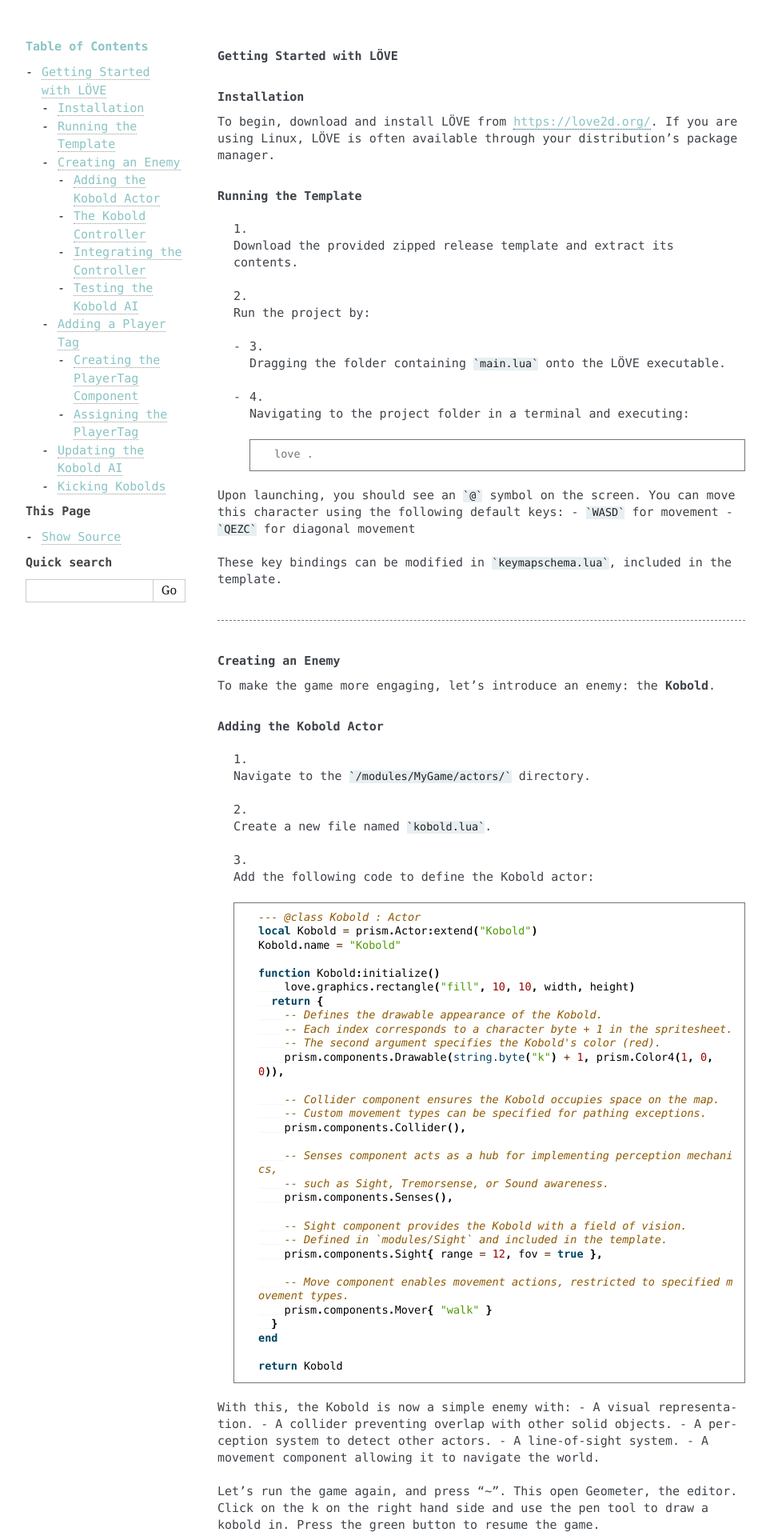
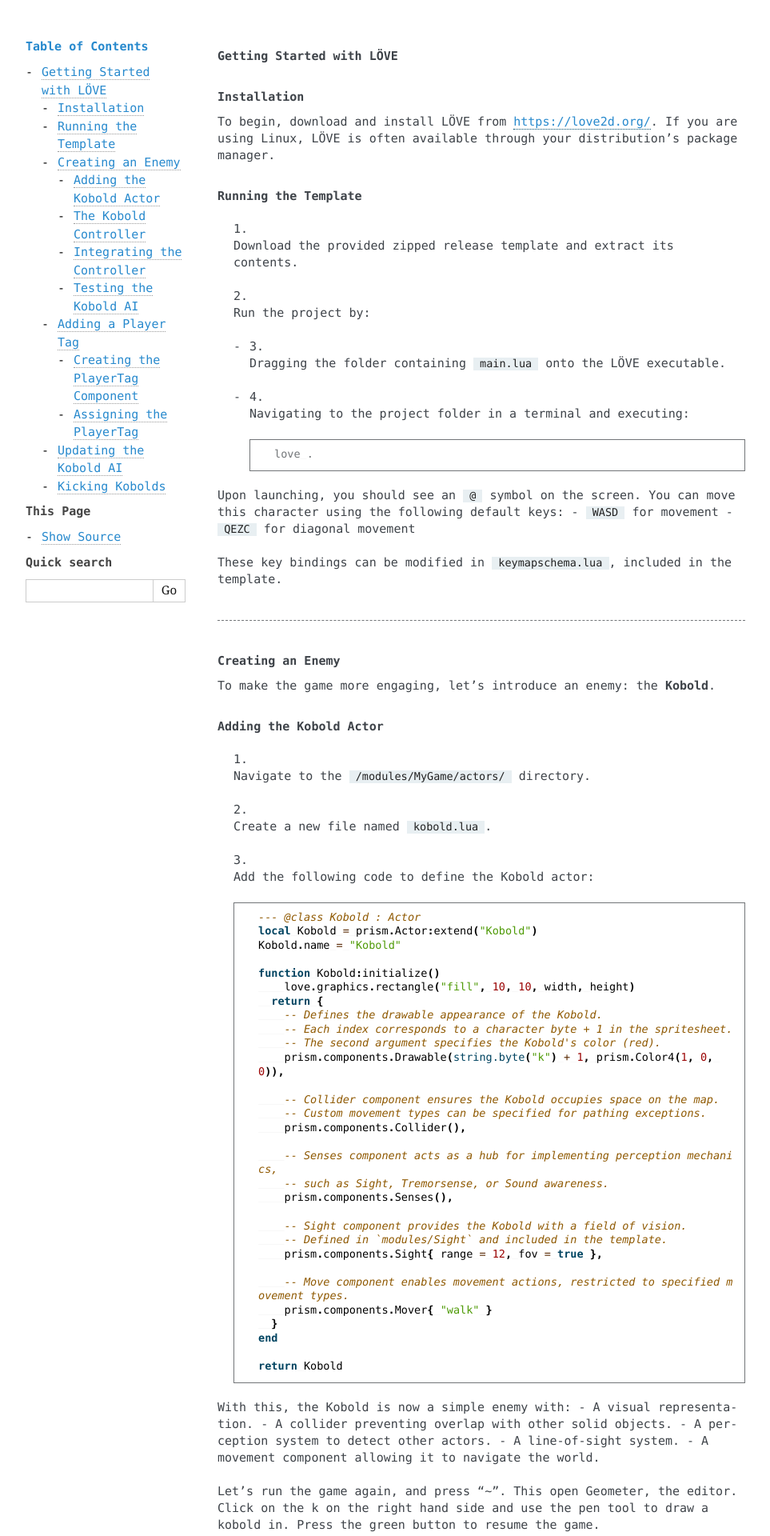
Before and after one commit to drewww/prism, a Sphinx documentation site: the page built from docs/source/making-a-roguelike/part1.rst, in a window 1280 px wide. Shown: the top 1920 px of the page at 80% size, without its empty margins (148-1111 px from the left). Built offline with Sphinx 7.4.7, drawn with Linux system fonts in a browser that asks for light colours.

Commit message:
More contrast

```diff
--- a/docs/source/_static/terminal.css
+++ b/docs/source/_static/terminal.css
@@ -8,7 +8,7 @@
   --page-width: 60em;
   --font-color: #151515;
   --invert-font-color: #fff;
-  --primary-color: #8ac4c3;
+  --primary-color: #2789cd;
   --secondary-color: #727578;
   --error-color: #d20962;
   --progress-bar-background: #727578;
@@ -189,7 +189,7 @@
 
 code::after,
 code::before {
-  content: "`";
+  content: " ";
   display: inline;
 }
 
```
